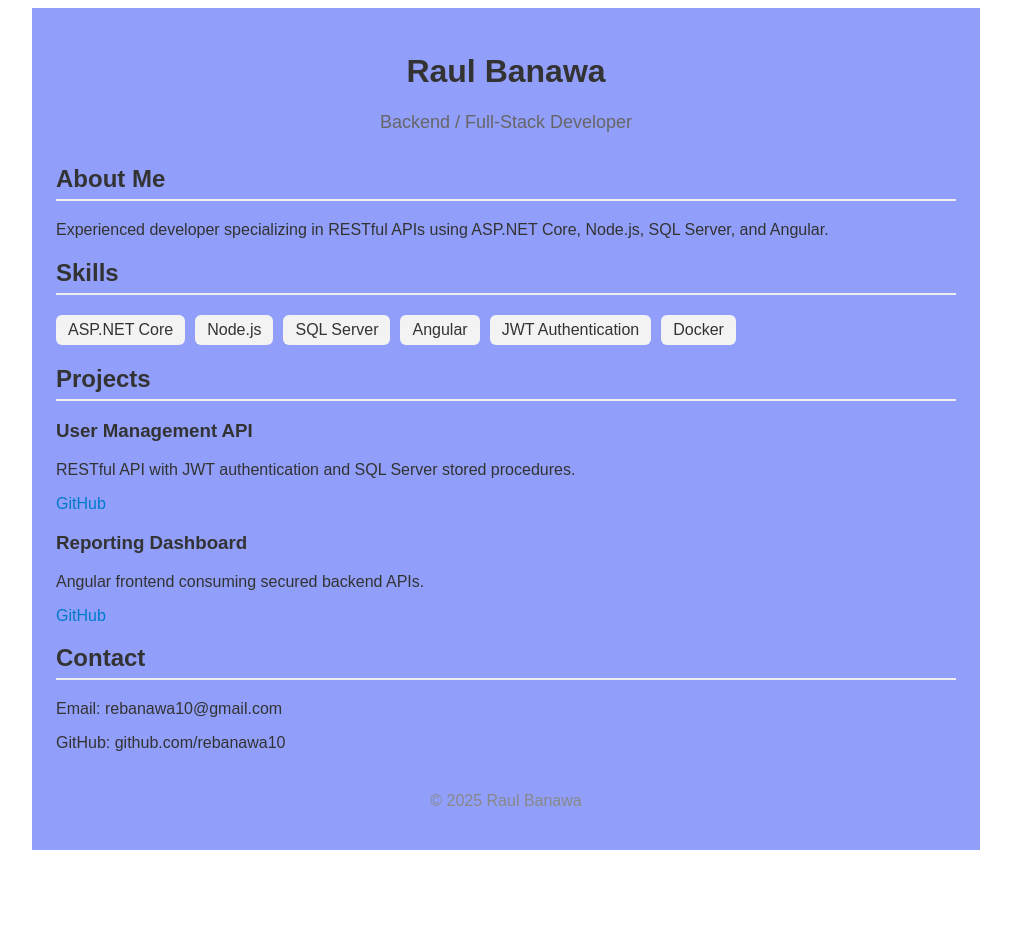
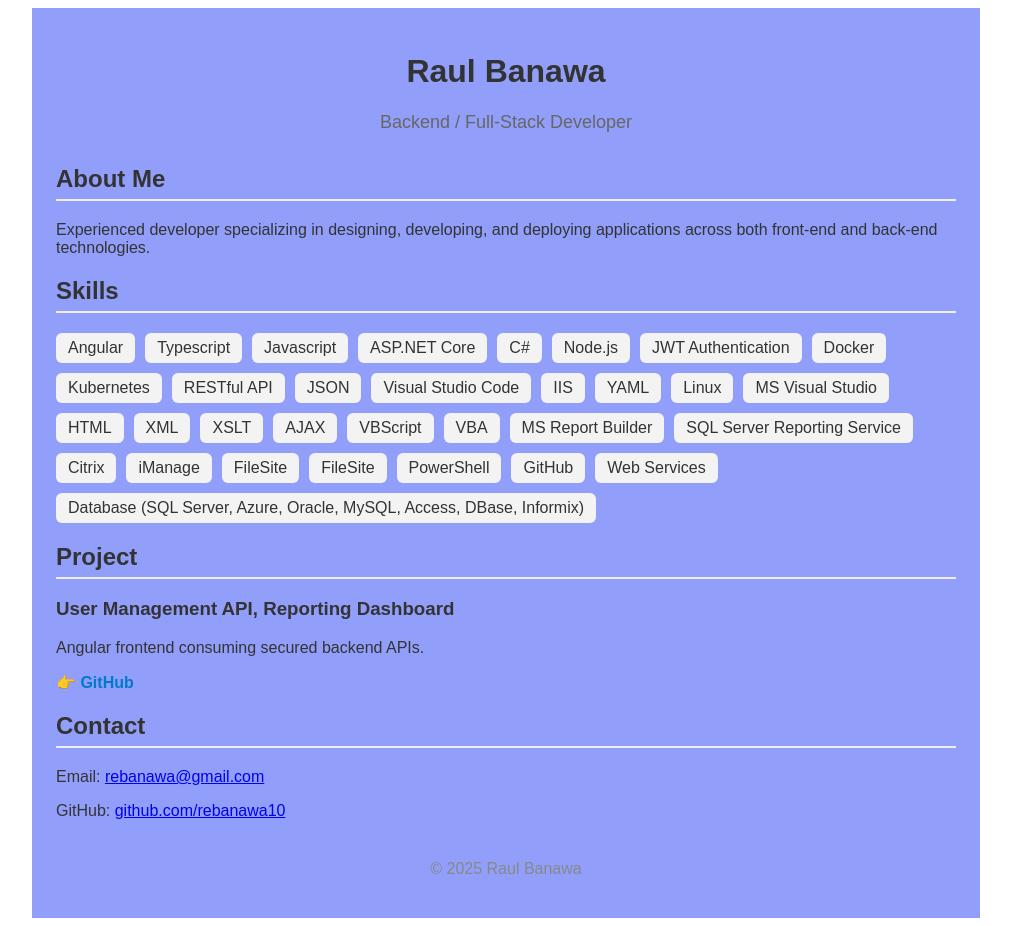
Before and after one commit to rebanawa10-lab/angular-portfolio, an Angular app: page / in a window 1280 px wide. Shown: the whole page, without its empty margins (134-1145 px from the left). Before the commit the page ends 858 px from the top, so only its background shows below. Built offline with nearby package versions, Linux system fonts and the light colour scheme.

Commit message:
202601 07 1610 Push Github updated

```diff
--- a/src/app/app.html
+++ b/src/app/app.html
@@ -348,55 +348,80 @@
 <section>
 <h2>About Me</h2>
 <p>
-Experienced developer specializing in RESTful APIs using
-ASP.NET Core, Node.js, SQL Server, and Angular.
+Experienced developer specializing in
+designing, developing, and deploying applications across both front-end and back-end technologies.
 </p>
 </section>
 
+    <section>
+        <h2>Skills</h2>
+        <ul class="skills">
+            <li>Angular</li>
+            <li>Typescript</li>
+            <li>Javascript</li>
+            <li>ASP.NET Core</li>
+            <li>C#</li>
+            <li>Node.js</li>
+            <li>JWT Authentication</li>
+            <li>Docker</li>
+            <li>Kubernetes</li>
+            <li>RESTful API</li>
+            <li>JSON</li>
+            <li>Visual Studio Code</li>
+            <li>IIS</li>
+            <li>YAML</li>
+            <li>Linux</li>
+            <li>MS Visual Studio </li>
+            <li>HTML</li>
+            <li>XML</li>
+            <li>XSLT</li>
+            <li>AJAX</li>
+            <li>VBScript </li>
+            <li>VBA</li>
+            <li>MS Report Builder </li>
+            <li>SQL Server Reporting Service</li>
+            <li>Citrix</li>
+            <li>iManage</li>
+            <li>FileSite</li>
+            <li>FileSite</li>
+            <li>PowerShell</li>
+            <li>GitHub</li>
+            <li>Web Services</li>
+            <li>Database (SQL Server, Azure, Oracle, MySQL, Access, DBase, Informix) </li>
 
-<section>
-<h2>Skills</h2>
-<ul class="skills">
-<li>ASP.NET Core</li>
-<li>Node.js</li>
-<li>SQL Server</li>
-<li>Angular</li>
-<li>JWT Authentication</li>
-<li>Docker</li>
-</ul>
-</section>
+        </ul>
+    </section>
+
+    <section>
+        <h2>Project</h2>
+
+        <div class="project">
+            <h3>User Management API, Reporting Dashboard</h3>
+            <p>Angular frontend consuming secured backend APIs.</p>
+            <a href="https://rebanawa10-lab.github.io/angularapp/index.html" target="_blank"> 👉 <b>GitHub</b></a>
+        </div>
+    </section>
+
+    <section>
+        <h2>Contact</h2>
+        <p>Email:
+            <a href="mailto:rebanawa@gmail.com ?subject=Contact%20from%20Demo%20App">
+              rebanawa@gmail.com
+            </a>
+        </p>
+
+        <p>GitHub:
+            <a href="https://github.com/rebanawa10-lab">
+              github.com/rebanawa10
+            </a>
+        </p>
+    </section>
 
 
-<section>
-<h2>Projects</h2>
+    <footer>
+        <p>© {{ currentYear }} Raul Banawa</p>
+    </footer>
 
-
-<div class="project">
-<h3>User Management API</h3>
-<p>RESTful API with JWT authentication and SQL Server stored procedures.</p>
-<a href="https://github.com/rebanawa10-lab/user-management-api" target="_blank">GitHub</a>
-</div>
-
-
-<div class="project">
-<h3>Reporting Dashboard</h3>
-<p>Angular frontend consuming secured backend APIs.</p>
-<a href="https://rebanawa10-lab.github.io/06portfolioapp/index.html" target="_blank">GitHub</a>
-<!-- <a href="https://github.com/rebanawa10-lab/angular-dashboard" target="_blank">GitHub</a> -->
-</div>
-</section>
-
-
-<section>
-<h2>Contact</h2>
-<p>Email: rebanawa10@gmail.com</p>
-<p>GitHub: github.com/rebanawa10</p>
-</section>
-
-
-<footer>
-<p>© 2025 Raul Banawa</p>
-</footer>
 </div>
 <!--
 <router-outlet />
--- a/src/app/app.ts
+++ b/src/app/app.ts
@@ -9,7 +9,14 @@ import { Component, signal } from '@angular/core';
   styleUrl: './app.css'
 })
 export class App {
+
   protected readonly title = signal('angular-portfolio');
+
+  // currentYear = new Date().getFullYear()+ ' Copyright.   ';
+
+
+
+  currentYear = new Date().getFullYear();
 
 
 }
```
